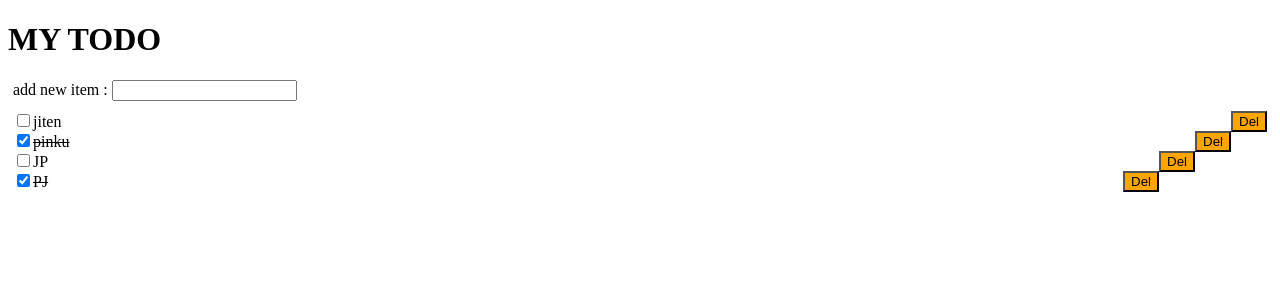
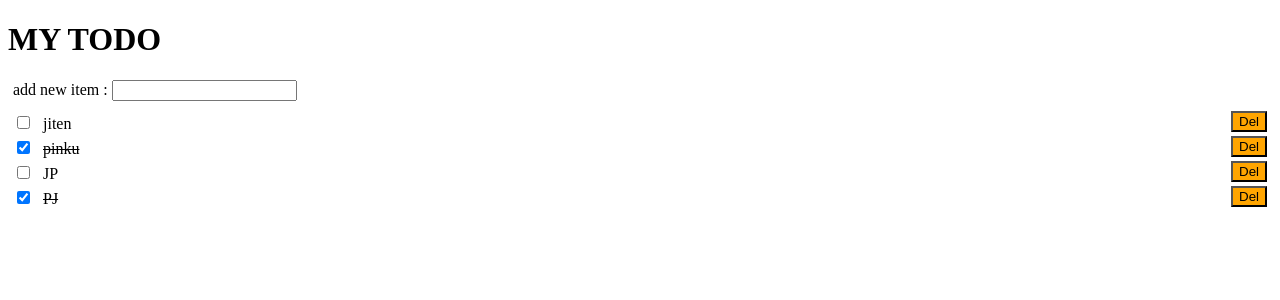
Before and after one commit to jitendra19/react-todo, a React (Create React App) app: page / in a window 1280 px wide. Shown: the top 300 px of the page. Built offline with nearby package versions, Linux system fonts and the light colour scheme.

Commit message:
css change

```diff
--- a/src/TodoItem.js
+++ b/src/TodoItem.js
@@ -13,6 +13,7 @@ export default ({ item, deleteItem, togglecheckbox }) => {
           <input type="checkbox" checked={!!item.done} />
           <span
             style={{
+              marginLeft: "10px",
               textDecoration: !!item.done ? "line-through" : "none"
             }}
           >
@@ -29,6 +30,8 @@ export default ({ item, deleteItem, togglecheckbox }) => {
           Del
           {/* Del <i class="fa fa-times"></i> */}
         </button>
+        {/* <br /> */}
+        {/* <p></p> */}
       </div>
     </Fragment>
   );
--- a/src/styles.css
+++ b/src/styles.css
@@ -7,4 +7,6 @@
 } */
 .item {
   display: inline-block;
+  padding: 2.5px 0;
+  /* margin: 10px; */
 }
```
